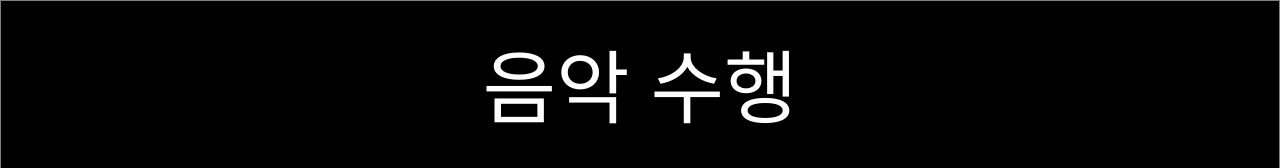
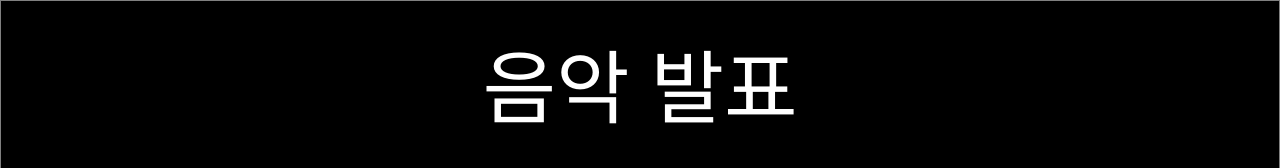
Before and after one commit to crazymanner/music-study-ko, a website: page index3.html in a window 1280 px wide. Shown: the top 168 px of the page. Drawn offline with nearby package versions, Linux system fonts and the light colour scheme.

Commit message:
소스 정리

```diff
--- a/index3.html
+++ b/index3.html
@@ -1,8 +1,9 @@
 <!DOCTYPE html>
 <html>
 <head>
+    <meta charset="UTF-8">
+    <meta name="viewport" content="width=device-width, initial-scale=1.0">
     <link rel="stylesheet" href="https://www.w3schools.com/w3css/4/w3.css">
-  <meta charset="UTF-8">
 <style>
     div.container {
         width: 100%;
@@ -47,17 +48,13 @@
     p {
         font-size: 40px;
     }
-
 </style>
 </head>
 <body>
-
     <div class="container">
-
         <header>
-   <h1>음악 수행</h1>
+            <h1>음악 발표</h1>
         </header>
-
         <nav>
             <ul>
                 <li><a href="index.html">좋아하는 음악</a></li>
@@ -65,7 +62,6 @@
                 <li><a href="index3.html">재미있는 음악</a></li>
             </ul>
         </nav>
-
         <article>
             <iframe width="100%" height="630" src="https://www.youtube.com/embed/y04W3RFKxwk" frameborder="0" allowfullscreen></iframe>
             <p>0.30~1.10</p>
@@ -73,10 +69,7 @@
             <p>곡 이름- Doctor P의 Tetris</p>
             <p>동영상 이름 및 노래 편곡한 사람- Tetris Hero 98% Expert, SoNevable</p>
         </article>
-
         <footer>Copyright &copy; 조준호</footer>
-
     </div>
-
 </body>
 </html>
```
Also changed, not shown: index.html (+2 -9 lines), index2.html (+2 -9 lines). Lines whose indentation alone changed are shown as unchanged.
